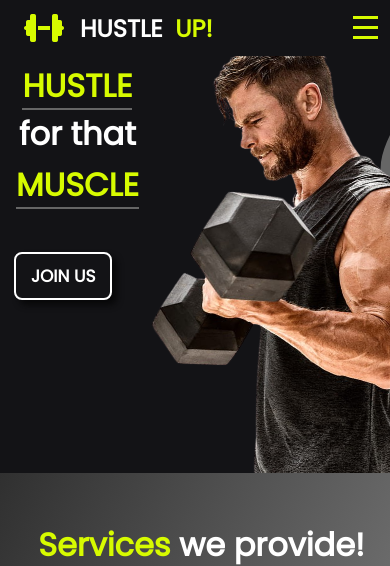
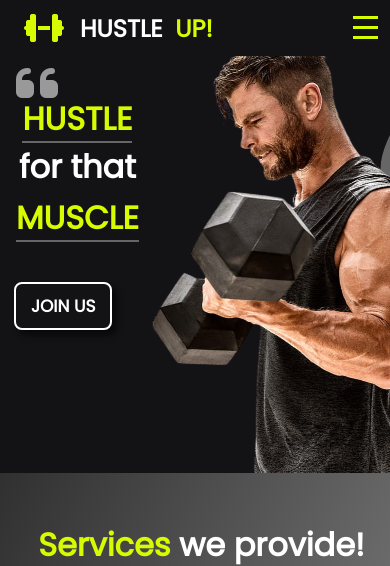
Before and after one commit to sameedmajgaonkar/gym-management-system, a Django app: page / in a window 390 px wide. Shown: the top 566 px of the page. Run offline with Django 4.2, Linux system fonts and the light colour scheme; some libraries are stand-ins or nearby versions.

Commit message:
Fourth commit

```diff
--- a/hustler/static/hustler/master.css
+++ b/hustler/static/hustler/master.css
@@ -499,12 +499,14 @@ a {
   }
   .l-heading {
     margin: 0;
-    margin-top: 10px;
+    margin-top: 2.7rem;
   }
   .l-heading i {
     font-size: 3rem;
-    position: static;
-    margin-left: 10px;
+    position: relative;
+    z-index: 33;
+    right: 1rem;
+    top: 1rem;
   }
   .l-heading h2 {
     font-size: 2rem;
```
Also changed, not shown: hustler/static/hustler/gallery.css (+7 -1 lines).
